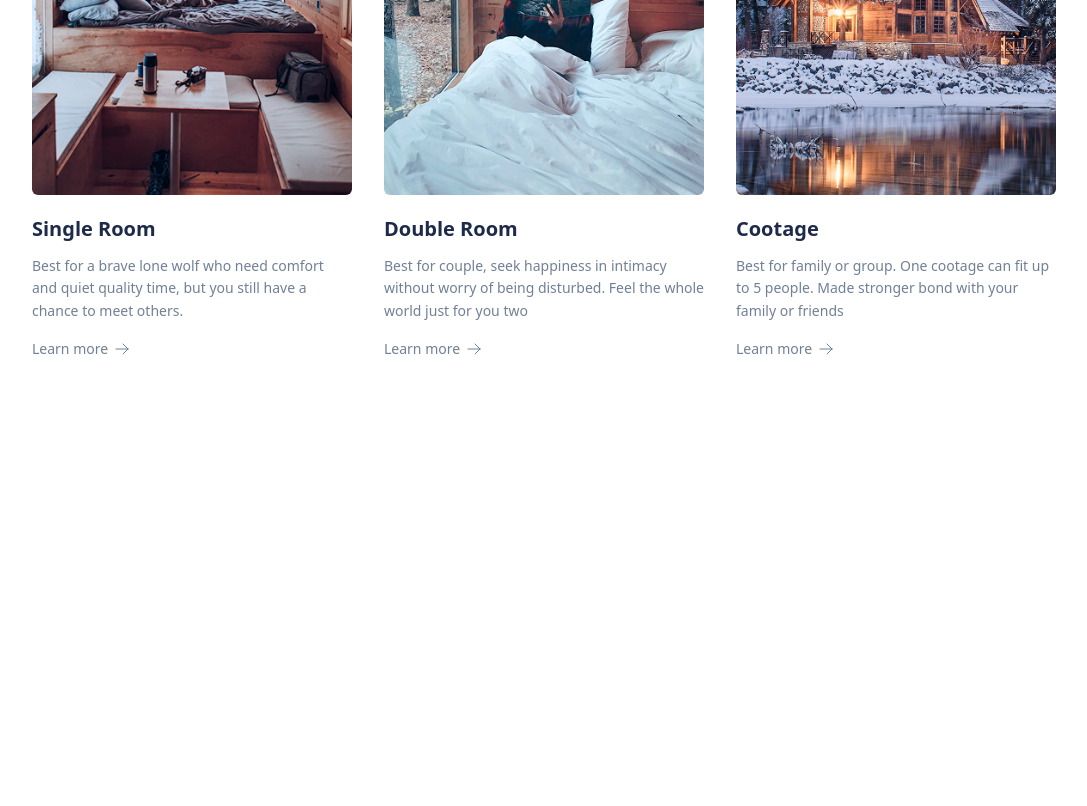
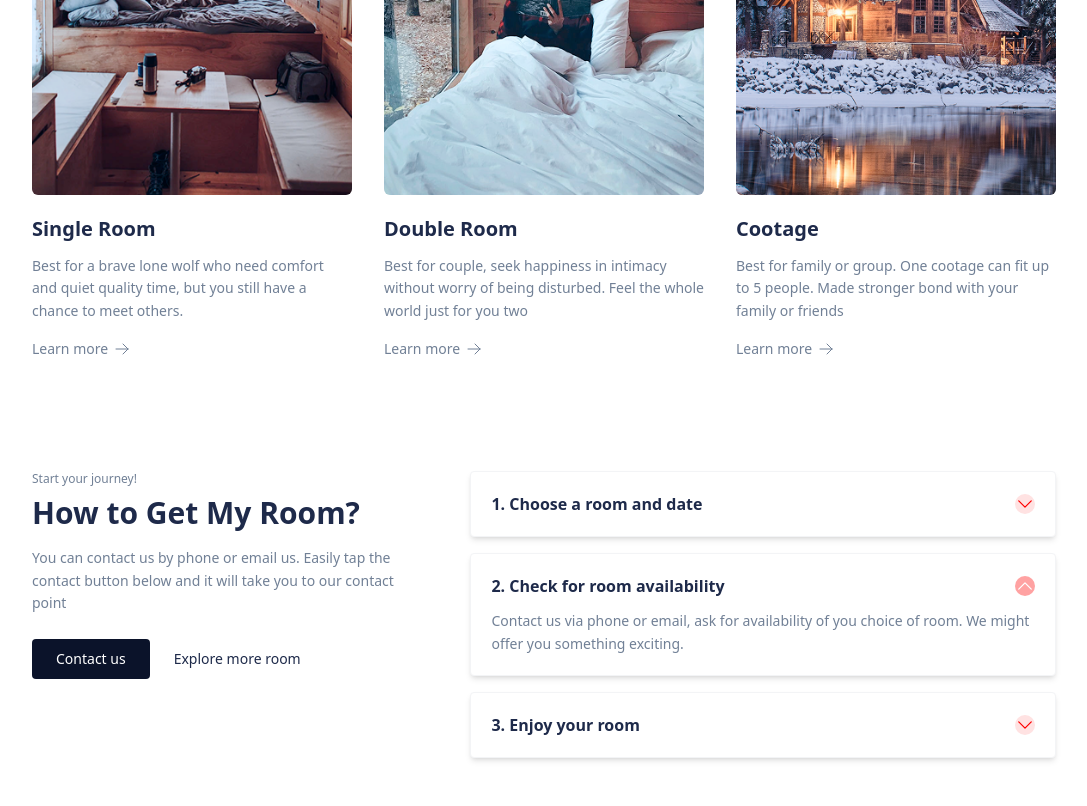
Before and after one commit to GG-absolute/project-3-2, a website: page index.html in a window 1280 px wide. Shown: the part 2793-3599 px from the top of the page, without its empty margins (96-1183 px from the left). Before the commit the page ends 3216 px from the top, so only its background shows below. Drawn offline with Linux system fonts and the light colour scheme.

Commit message:
4-5 section for pc html and tailvind

```diff
--- a/index.html
+++ b/index.html
@@ -188,5 +188,69 @@
   </div>
 </section>
 
+<section class="w-full py-12 px-6 block">
+  <div class="max-w-5xl mx-auto flex items-start justify-between gap-12 block">
+
+    <div class="w-2/5 block">
+      <span class="text-[#718096] text-xs font-medium block mb-2">
+        Start your journey!
+      </span>
+      <h2 class="text-3xl font-bold text-[#1E2A4A] mb-4 block">
+        How to Get My Room?
+      </h2>
+      <p class="text-[#718096] text-sm leading-relaxed mb-6 block">
+        You can contact us by phone or email us. Easily tap the contact button below and it will take you to our contact point
+      </p>
+      <div class="flex items-center gap-6 block">
+        <button class="bg-[#0B132A] text-white px-6 py-2.5 rounded text-sm font-medium block">
+          Contact us
+        </button>
+        <span class="text-[#1E2A4A] text-sm font-medium block">
+          Explore more room
+        </span>
+      </div>
+    </div>
+
+    <div class="w-3/5 space-y-4 block">
+
+      <div class="bg-white p-5 rounded shadow-md border border-gray-100 flex items-center justify-between block">
+        <h3 class="text-base font-semibold text-[#1E2A4A] block">
+          1. Choose a room and date
+        </h3>
+<svg class="bg-red-100 text-[red] w-5 rounded-3xl" xmlns="http://www.w3.org/2000/svg" fill="none" viewBox="0 0 24 24" stroke-width="1.5" stroke="currentColor">
+  <path stroke-linecap="round" stroke-linejoin="round" d="m19.5 8.25-7.5 7.5-7.5-7.5" />
+</svg>
+      </div>
+
+      <div class="bg-white p-5 rounded shadow-md border border-gray-100 block">
+        <div class="flex items-center justify-between mb-3 block">
+          <h3 class="text-base font-semibold text-[#1E2A4A] block">
+            2. Check for room availability
+          </h3>
+<svg class="bg-red-300 w-5 text-[white] rounded-3xl" xmlns="http://www.w3.org/2000/svg" fill="none" viewBox="0 0 24 24" stroke-width="1.5" stroke="currentColor">
+  <path stroke-linecap="round" stroke-linejoin="round" d="m4.5 15.75 7.5-7.5 7.5 7.5" />
+</svg>
+
+        </div>
+        <p class="text-[#718096] text-sm leading-relaxed block">
+          Contact us via phone or email, ask for availability of you choice of room. We might offer you something exciting.
+        </p>
+      </div>
+
+      <div class="bg-white p-5 rounded shadow-md border border-gray-100 flex items-center justify-between block">
+        <h3 class="text-base font-semibold text-[#1E2A4A] block">
+          3. Enjoy your room
+        </h3>
+<svg class="bg-red-100 text-[red] w-5 rounded-3xl" xmlns="http://www.w3.org/2000/svg" fill="none" viewBox="0 0 24 24" stroke-width="1.5" stroke="currentColor">
+  <path stroke-linecap="round" stroke-linejoin="round" d="m19.5 8.25-7.5 7.5-7.5-7.5" />
+</svg>
+
+      </div>
+
+    </div>
+
+  </div>
+</section>
+
 </body>
 </html>
```
Also changed, not shown: src/output.css.
